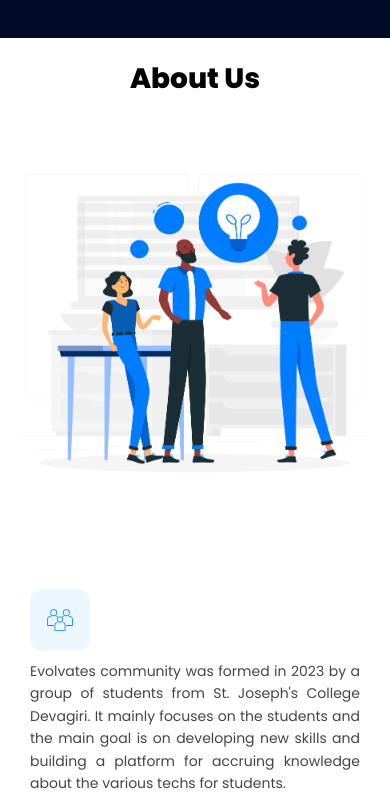
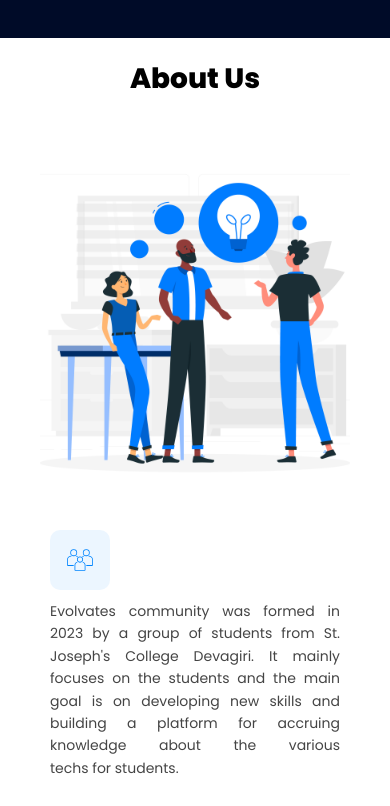
Before and after one commit to Abhinav-K-E/evolvates, a plain HTML site: page index.html in a window 390 px wide. Shown: the part 1883-2689 px from the top of the page. Drawn offline with nearby package versions, Linux system fonts and the light colour scheme.

Commit message:
about-sec-padding-fix

```diff
--- a/index.css
+++ b/index.css
@@ -588,6 +588,25 @@ a {
     .grid-layout {
         grid-template-columns: repeat(1, 1fr);
     }
+    .grid-lay{
+        grid-template-columns: 1fr;
+        padding: 20px;
+        gap: 0px;
+    }
+    .grid01 img{
+        display: none;
+    }
+    .grid01{
+        width: 100%;
+        height: 380px;
+        background: url(./assets/images/about.jpg);
+        background-size: 400px;
+        background-repeat: no-repeat;
+        background-position: center;
+    }
+    .about-sec{
+        padding: 20px;
+    }
 }
 
 @media(max-width:640px) {
@@ -679,14 +698,15 @@ a {
 
     .grid-lay{
         grid-template-columns: 1fr;
-        padding: 0;
+        padding: 20px;
+        gap: 0px;
     }
     .grid01 img{
         display: none;
     }
     .grid01{
         width: 100%;
-        height: 420px;
+        height: 380px;
         background: url(./assets/images/about.jpg);
         background-size: 400px;
         background-repeat: no-repeat;
```
